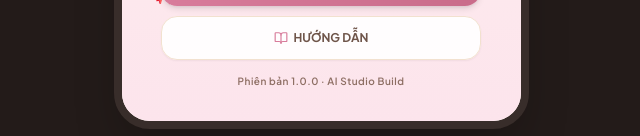
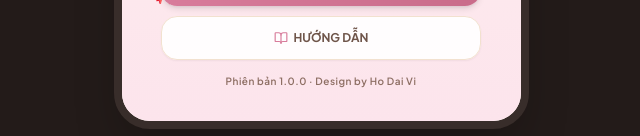
Before and after one commit to s234822-crypto/tiem_thoi_trang_co_chu_nhu, a React (Vite) app: page / in a window 1280 px wide. Shown: the part 661-797 px from the top of the page, without its empty margins (319-959 px from the left). Built offline with nearby package versions, Linux system fonts and the light colour scheme.

Commit message:
update: credit info in StartScreen footer to Design by Ho Dai Vi

```diff
--- a/src/components/StartScreen.tsx
+++ b/src/components/StartScreen.tsx
@@ -82,7 +82,7 @@ export const StartScreen: React.FC<StartScreenProps> = ({
         </button>
 
         <div className="text-[10px] text-[#8D6E63] font-semibold tracking-wider pt-1">
-          Phiên bản 1.0.0 · AI Studio Build
+          Phiên bản 1.0.0 · Design by Ho Dai Vi
         </div>
       </div>
     </div>
```
